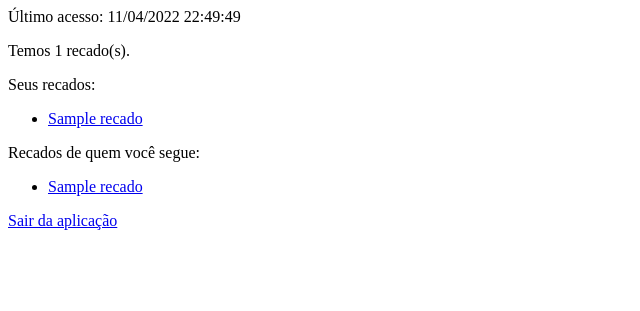
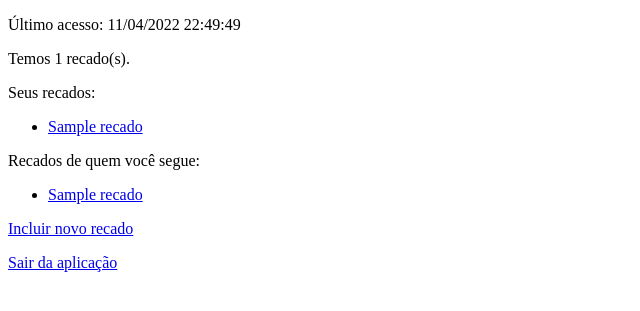
Before and after one commit to cleuton/djangosample, a Django app: page /quadro/ in a window 1280 px wide. Shown: the top 311 px of the page, without its empty margins (0-640 px from the left). Run offline with Django 4.2, Linux system fonts and the light colour scheme; a user stored in the database is signed in; tables that the repository leaves empty hold one stand-in row (values such as "Sample post").

Commit message:
versao final

```diff
--- a/recados/quadro/templates/quadro/detalhe.html
+++ b/recados/quadro/templates/quadro/detalhe.html
@@ -1,3 +1,4 @@
+<!DOCTYPE html>
 <html>
     <head>
         <title>Quadro de recados</title>
--- a/recados/quadro/templates/quadro/index.html
+++ b/recados/quadro/templates/quadro/index.html
@@ -1,3 +1,4 @@
+<!DOCTYPE html>
 <html>
     <head>
         <title>Quadro de recados</title>
@@ -22,6 +23,8 @@
             </ul>
         {% endif %}
 
+        <p><a href="{% url 'form_incluir' %}">Incluir novo recado</a></p>
+
         <p><a href="{% url 'logout' %}">Sair da aplicação</a></p>
     </body>
 </html>
--- a/recados/quadro/urls.py
+++ b/recados/quadro/urls.py
@@ -6,4 +6,6 @@ urlpatterns = [
     path('', views.index, name='index'),
     path('<int:id_recado>/', views.detalhe, name='detalhe'),
     path('excluir/<int:id_recado>/', views.excluir, name='excluir'),
+    path('form_incluir/', views.form_incluir, name='form_incluir'),
+    path('incluir/', views.incluir, name='incluir')
 ]
--- a/recados/quadro/views.py
+++ b/recados/quadro/views.py
@@ -10,6 +10,20 @@ from django.contrib.auth.decorators import login_required
 from datetime import datetime
 from django.core.exceptions import PermissionDenied
 from django.shortcuts import redirect
+
+@login_required
+def form_incluir(request):
+	template = loader.get_template('quadro/incluir.html')
+	context = {}
+	return HttpResponse(template.render(context, request))
+
+@login_required
+def incluir(request):
+	recado = Recado(titulo=request.POST['titulo'], \
+					texto=request.POST['texto'], \
+					autor=request.user)
+	recado.save()
+	return redirect("index")
 
 @login_required
 def excluir(request,id_recado):
```
Also changed, not shown: recados/quadro/templates/quadro/incluir.html (added, +21 -0 lines).
